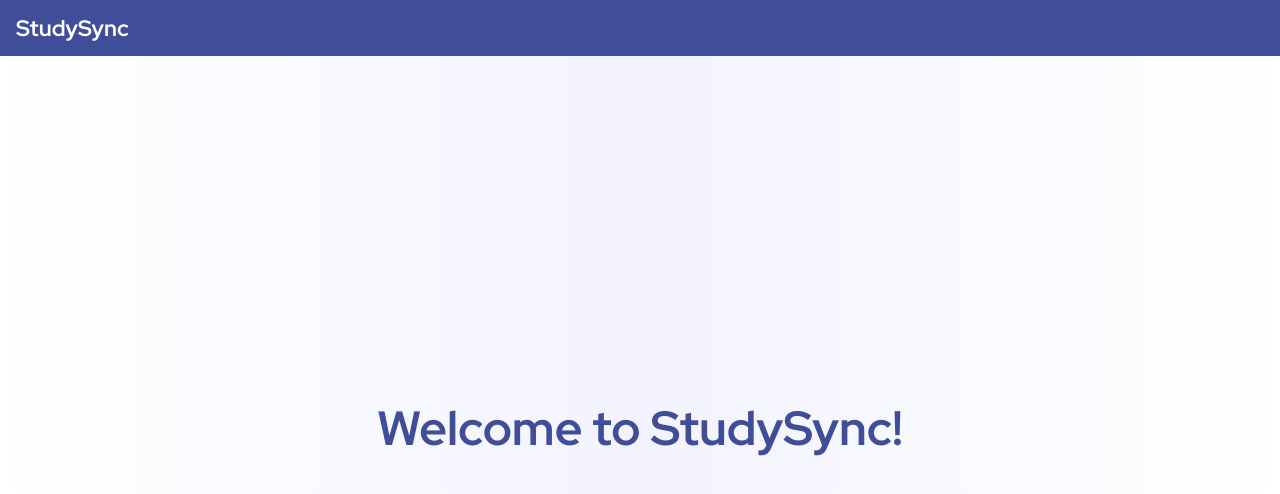
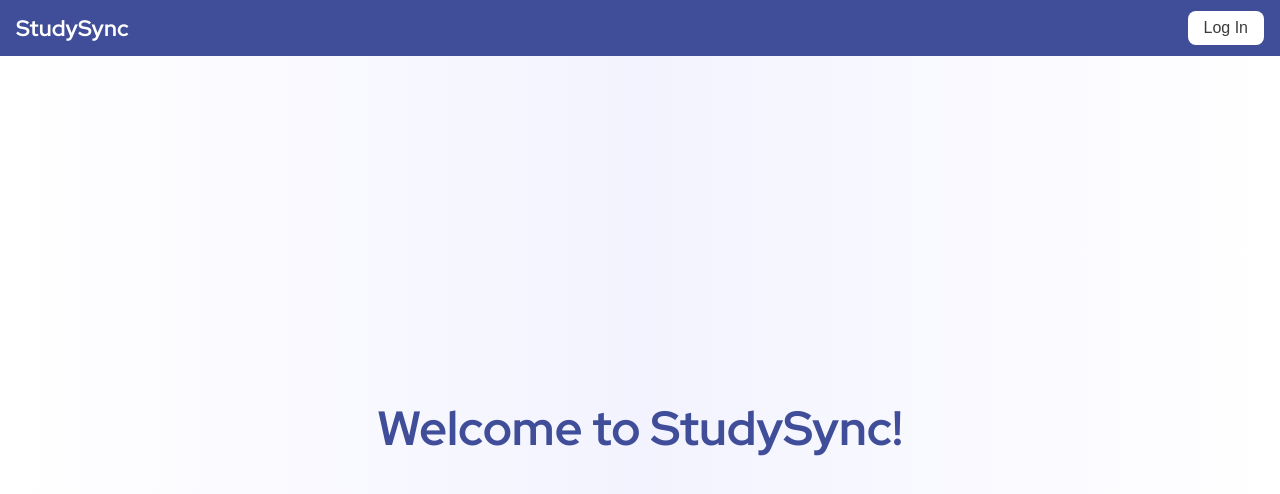
Before and after one commit to Brian-Magnuson/study-sync, a Next.js app: page / in a window 1280 px wide. Shown: the top 494 px of the page. Built offline with nearby package versions, Linux system fonts and the light colour scheme.

Commit message:
Add account name to navbar

```diff
--- a/components/Navbar.tsx
+++ b/components/Navbar.tsx
@@ -1,12 +1,65 @@
+"use client";
+
 import React from 'react';
+import Link from 'next/link';
+import { usePathname } from 'next/navigation';
 
 export default function NavBar() {
+
+  const pathname = usePathname();
+  const [menuClassNames, setMenuClassNames] = React.useState('nav__account-menu');
+
+  const handleMenuClick = () => {
+    if (menuClassNames === 'nav__account-menu') {
+      setMenuClassNames('nav__account-menu nav__account-menu--show')
+    } else {
+      setMenuClassNames('nav__account-menu')
+    }
+  }
 
   return (
     <nav className="nav">
       <div className="nav__left">
         <h1>StudySync</h1>
       </div>
+      <div className="nav__right">
+        {pathname === '/' ?
+          <Link
+            href="/home"
+          >
+            <button type="button">
+              Log In
+            </button>
+          </Link>
+          :
+          <div className="nav__account"
+            onClick={handleMenuClick}
+          >
+            <span>
+              Derrick
+            </span>
+            <div className="nav__account-img-container">
+              <span className="material-symbols-outlined">
+                account_circle
+              </span>
+            </div>
+          </div>
+        }
+        <div
+          className={menuClassNames}
+        >
+          <Link
+            href="/"
+          >
+            <button
+              type="button"
+              onClick={handleMenuClick}
+            >
+              Log Out
+            </button>
+          </Link>
+        </div>
+      </div>
     </nav>
   );
 }
--- a/styles/globals.css
+++ b/styles/globals.css
@@ -84,6 +84,68 @@ h3 {
   padding: 0 1rem;
   display: flex;
   align-items: center;
+  justify-content: space-between;
+}
+
+.nav button {
+  /* style */
+  background: white;
+  border: none;
+  border-radius: 0.5rem;
+  color: var(--charcoal);
+  font-size: 1rem;
+  font-weight: 500;
+  cursor: pointer;
+  /* content */
+  padding: 0.5rem 1rem;
+}
+
+.nav button:hover {
+  background: #eee;
+}
+
+.nav__account {
+  /* content */
+  position: relative;
+  display: flex;
+  align-items: center;
+  gap: 0.5rem;
+}
+
+.nav__account:hover {
+  /* style */
+  cursor: pointer;
+}
+
+.nav__account-img-container {
+  /* align */
+  width: 36px;
+  height: 36px;
+  /* style */
+  border-radius: 50%;
+  background-color: white;
+  color: var(--charcoal);
+  /* content */
+  display: flex;
+  align-items: center;
+  justify-content: center;
+}
+
+.nav__account-menu {
+  /* align */
+  display: none;
+  position: absolute;
+  top: 50px;
+  /* style */
+  background-color: white;
+  box-shadow: 0 0 5px rgba(0, 0, 0, 0.2);
+  border-radius: 0.5rem;
+  /* content */
+  padding: 0.5rem;
+}
+
+.nav__account-menu--show {
+  display: block;
 }
 
 .nav h1 {
```
